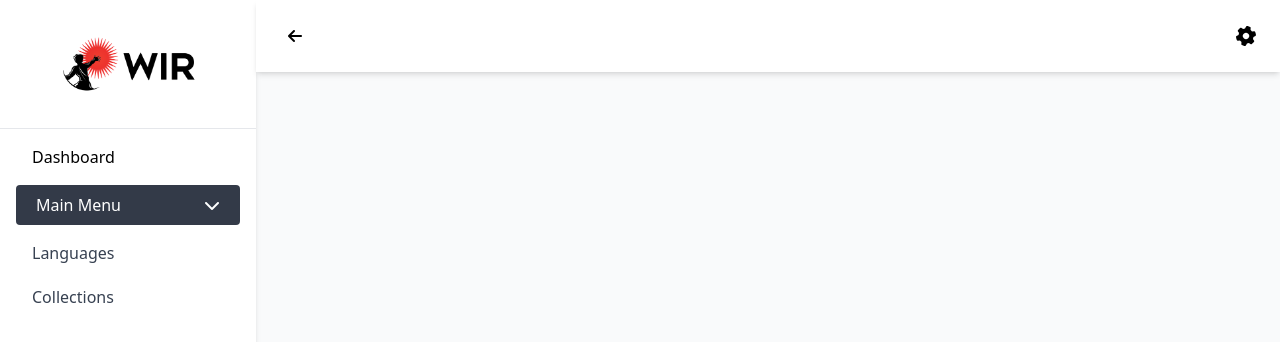
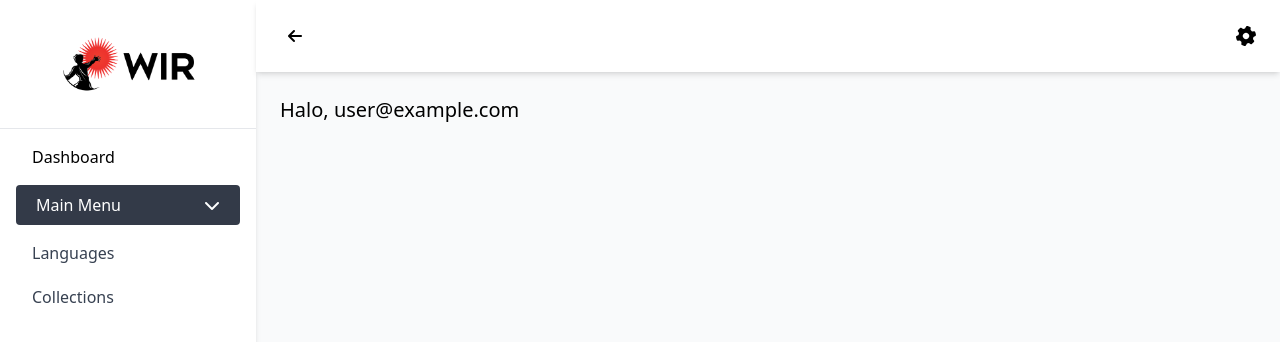
Before and after one commit to FadelYang/wir_chat, a React (Vite) app: page /dashboard in a window 1280 px wide. Shown: the top 342 px of the page. Built offline with nearby package versions, Linux system fonts and the light colour scheme; no server answers; the database is empty; sample sign-in values are in the browser's storage.

Commit message:
feat(dashboard): add logged name in home dashboard

```diff
--- a/src/components/pages/cms/Dashboard.jsx
+++ b/src/components/pages/cms/Dashboard.jsx
@@ -1,9 +1,16 @@
 import React from 'react'
 import DashboardTemplate from '../../templates/cms/DashboardTemplate'
+import { useAuth } from '../../../context/AuthContext';
 
 const Dashboard = () => {
+  const {user}= useAuth();
+
   return (
-    <DashboardTemplate />
+    <DashboardTemplate>
+      <div>
+        <h1 className='text-xl'>Halo, {user.email}</h1>
+      </div>
+    </DashboardTemplate>
   )
 }
 
--- a/src/context/AuthContext.jsx
+++ b/src/context/AuthContext.jsx
@@ -19,10 +19,11 @@ export function AuthProvider({ children }) {
       if (firebaseUser) {
         const userDocRef = doc(db, "users", firebaseUser.uid);
         const userDocSnap = await getDoc(userDocRef);
+        console.log({firebaseUser});
 
         if (userDocSnap.exists()) {
           const userDocSnapData = userDocSnap.data();
-          const userData = { ...firebaseUser, role: userDocSnapData.role };
+          const userData = { ...firebaseUser, role: userDocSnapData.role, email: userDocSnapData.email };
           setUser(userData);
         } else {
           setUser(firebaseUser); // At least set basic user data
```
